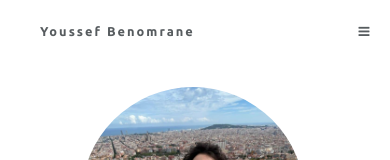
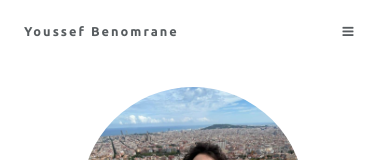
Before and after one commit to Youuusseff/Portfolio, a React (Create React App) app in the folder portfolio/: page / in a window 390 px wide. Shown: the top 160 px of the page. Built offline with nearby package versions, Linux system fonts and the light colour scheme.

Commit message:
fixed nav

```diff
--- a/portfolio/src/App.css
+++ b/portfolio/src/App.css
@@ -134,6 +134,7 @@ nav{
 @media screen and (max-width:1217px) {
   .main-nav{
     font-size: 0.8rem;
+    padding-left: 1.5rem;
   }
   nav{
     margin-bottom: 3rem;
```
